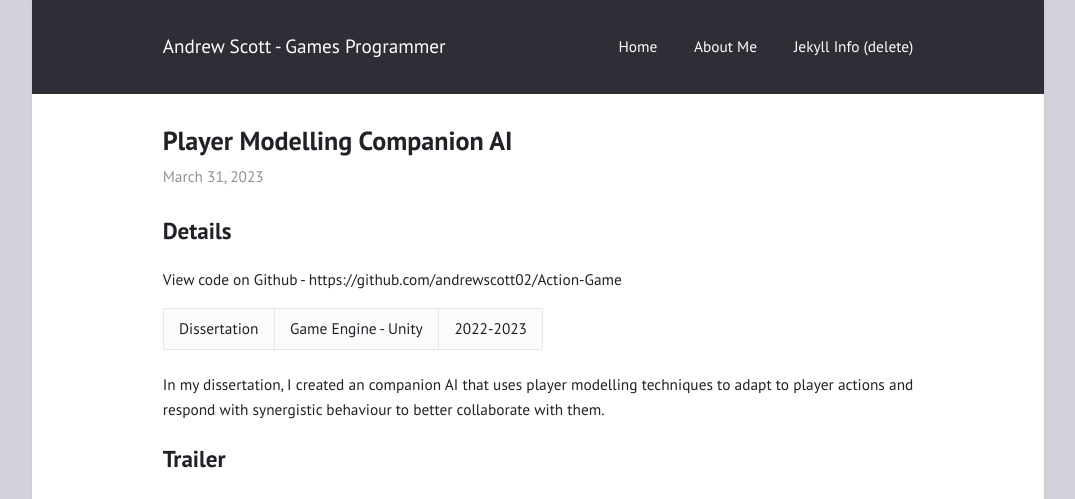
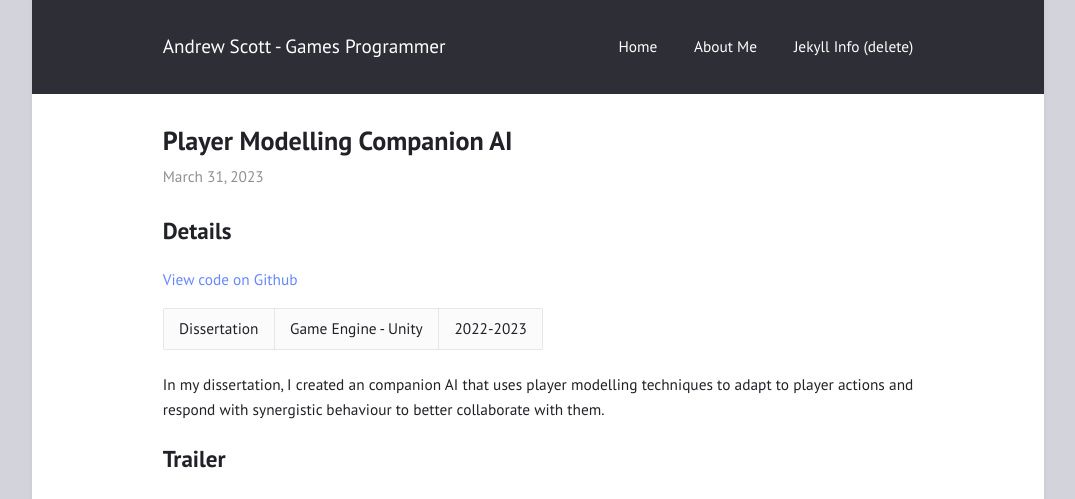
Before and after one commit to andrewscott02/andrewscott02.github.io, a Jekyll site: the page built from _posts/2023-03-31-player-model-companion.md, in a window 1280 px wide, cut to the strip 0-499 px from the top of the page. Shown: the whole strip, without its empty margins (102-1177 px from the left). Built offline with Jekyll 4.4.1, drawn with Linux system fonts in a browser that asks for light colours.

Commit message:
Update 2023-03-31-player-model-companion.md

```diff
--- a/_posts/2023-03-31-player-model-companion.md
+++ b/_posts/2023-03-31-player-model-companion.md
@@ -6,7 +6,7 @@ categories: media
 
 ## Details
 
-View code on Github - https://github.com/andrewscott02/Action-Game
+[View code on Github](https://github.com/andrewscott02/Action-Game)
 
 Dissertation | Game Engine - Unity | 2022-2023
 
@@ -16,4 +16,4 @@ Dissertation | Game Engine - Unity | 2022-2023
 
 ## Trailer
 
-{% include embed.html url="https://www.youtube.com/watch?v=lme6oJXwc10&t=1s" %}
+{% include embed.html url="https://www.youtube.com/embed/_v=lme6oJXwc10&t=1s" %}
```
